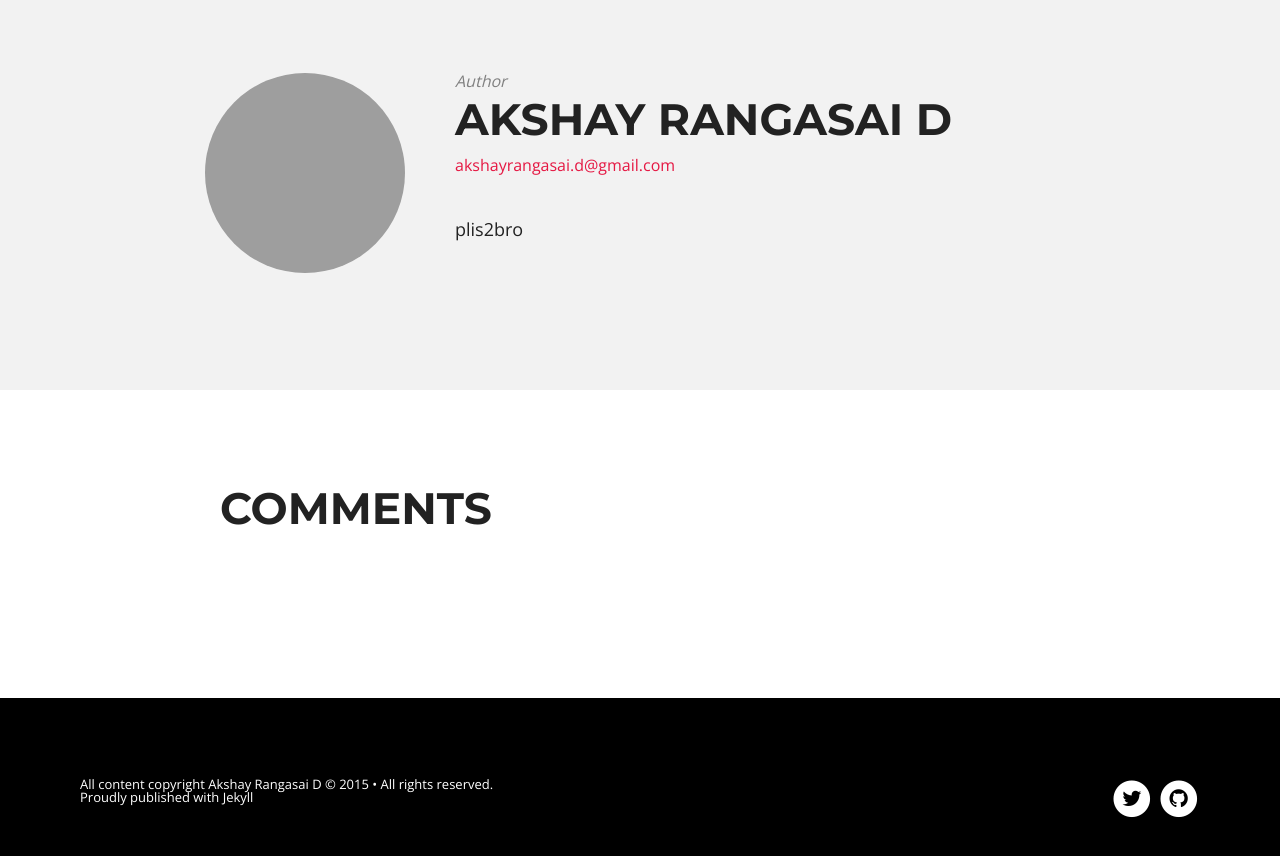
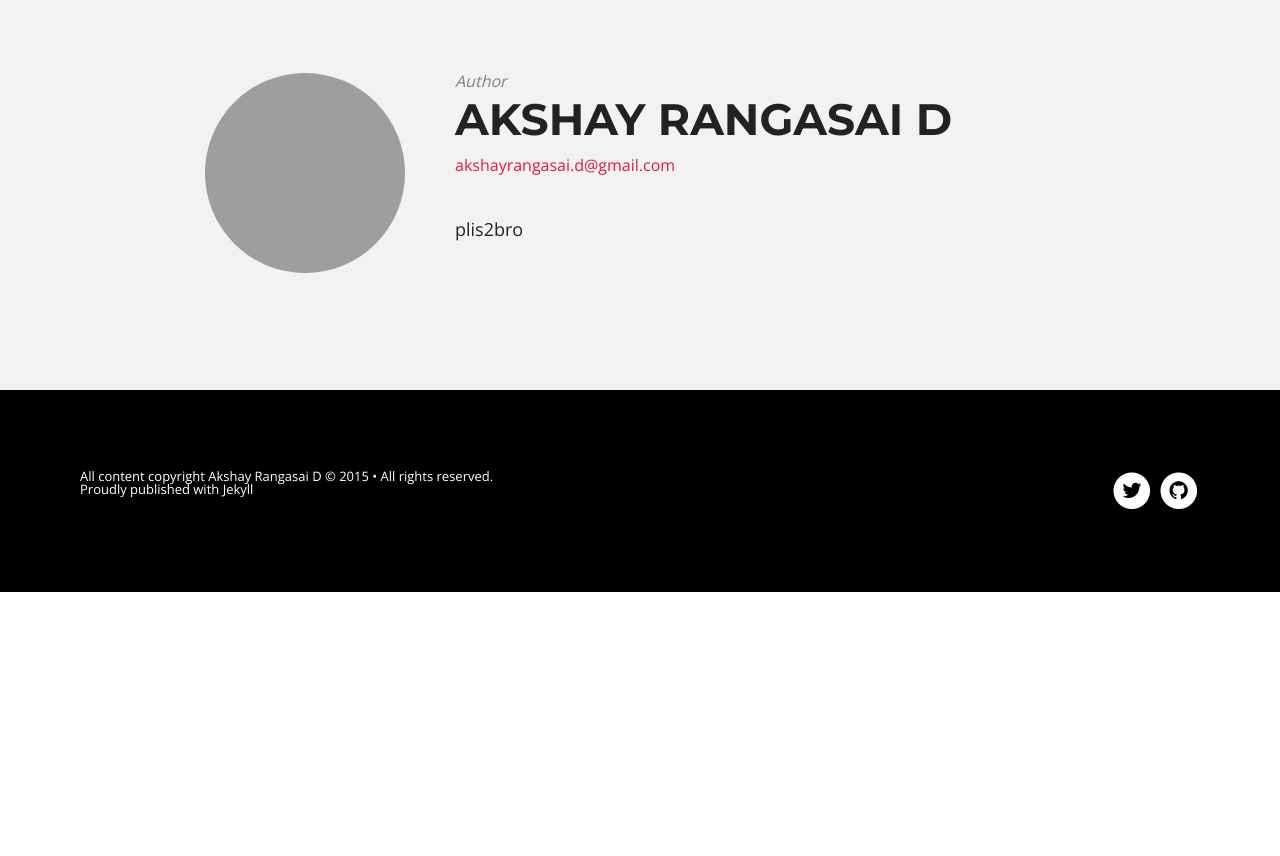
Before and after one commit to akshayrangasai/akshayrangasai.github.io, a Jekyll site: the page built from _posts/2014-01-05-sample-link-post.md, in a window 1280 px wide and 900 px high, scrolled down 857 px. Shown: the top 856 px of the window. Built offline with Jekyll 4.4.1, drawn with Linux system fonts in a browser that asks for light colours; nearby versions of some CDN libraries; comment, search, counter and statistics services are not loaded; after the commit the page ends 1449 px from its top, so only the background shows below that.

Commit message:
Minor changes to images

```diff
--- a/_config.yml
+++ b/_config.yml
@@ -1,7 +1,7 @@
 title:            akshayrangasai
 description:      "As I see it"
-logo:             omikron.png
-disqus_shortname: hmfaysal
+logo:             DP.png
+disqus_shortname:
 
 # Assign a default image for your site's header and footer
 
@@ -36,7 +36,7 @@
 
 owner:
   name:           Akshay Rangasai D
-  avatar:         hmfaysal.jpg
+  avatar:         loldp.jpg
   email:          akshayrangasai.d@gmail.com
   # Use the coder's toolbox at http://coderstoolbox.net/string/#!encoding=xml&action=encode&charset=us_ascii to encode your description into XML string
   description:    plis2bro
```
